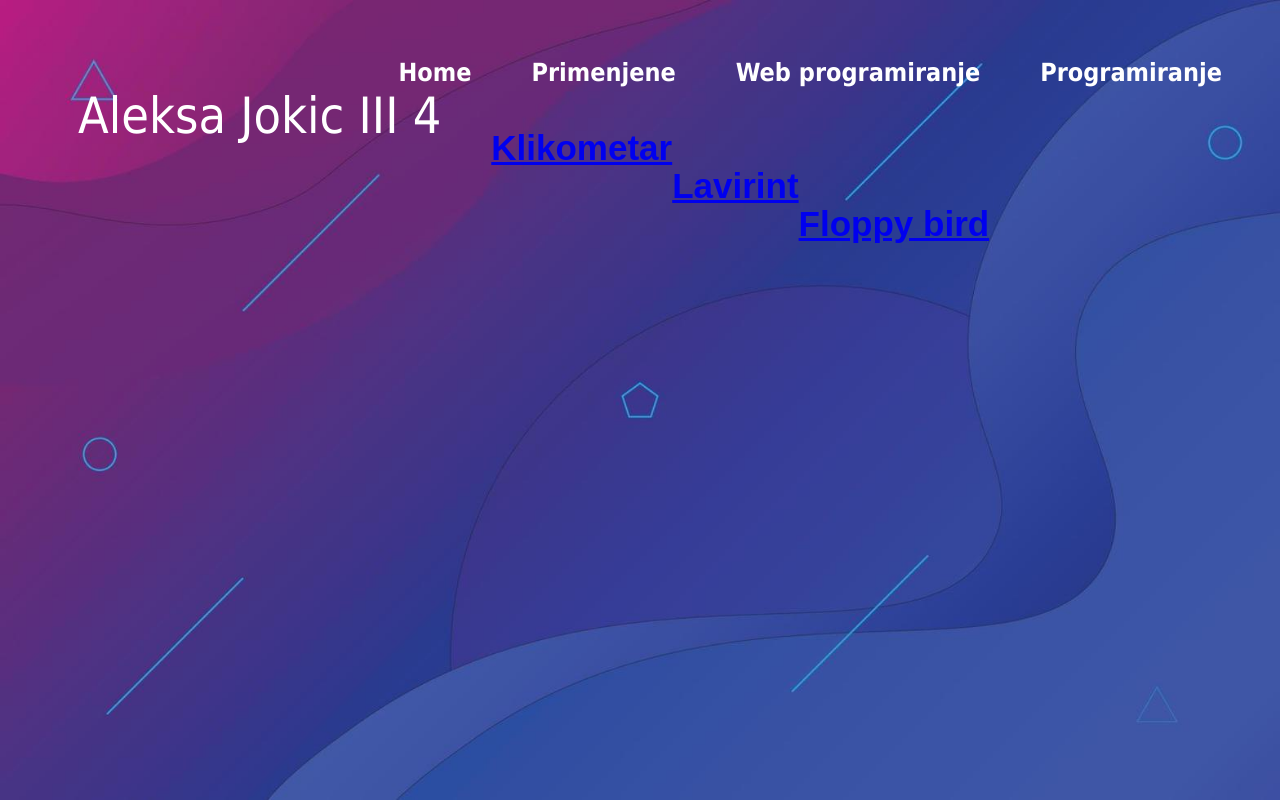
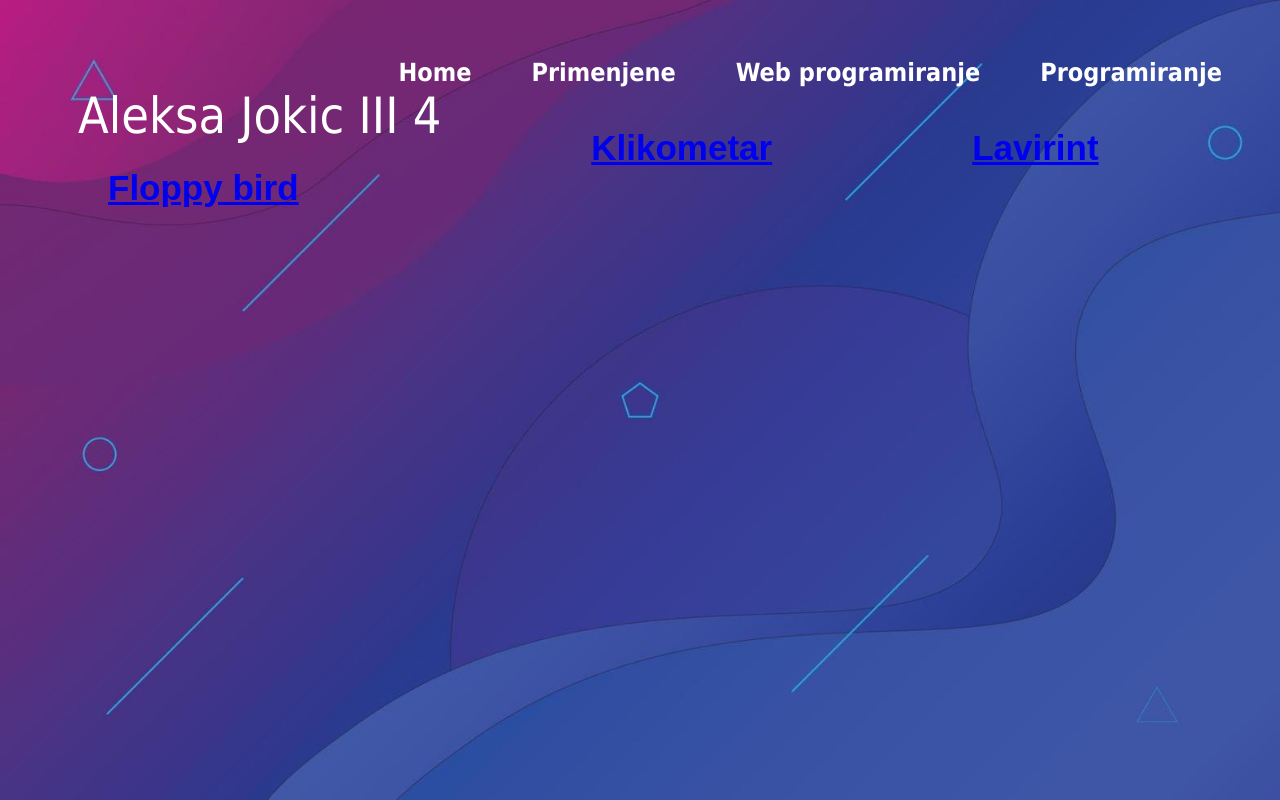
Before and after one commit to aca67/aleksajokic, a plain HTML site: page index1.html in a window 1280 px wide. Drawn offline with nearby package versions, Linux system fonts and the light colour scheme.

Commit message:
Update index1.html

```diff
--- a/index1.html
+++ b/index1.html
@@ -136,18 +136,21 @@
             font-size:35px;
             font-family:Arial;
             font-weight:bold;
+            padding:0px 100px;
         }
         #lavirint{
             float:left;
             font-size:35px;
             font-family:Arial;
             font-weight:bold;
+            padding:0px 100px;
         }
         #bird{
             float:left;
             font-size:35px;
             font-family:Arial;
             font-weight:bold;
+            padding:0px 100px;
         }
     </style>
 </head>
@@ -172,8 +175,8 @@
             $(".loader-wrapper").fadeOut("slow");
         });
     </script>
-    <a href="Klikometar.rar" id="klikometar">Klikometar</a><br><br>
-    <a href="Lavirint.rar" id="lavirint">Lavirint</a><br><br>
+    <a href="Klikometar.rar" id="klikometar">Klikometar</a>
+    <a href="Lavirint.rar" id="lavirint">Lavirint</a>
     <a href="Flappy bird.rar" id="bird">Floppy bird</a>
 </body>
 </html>
```
